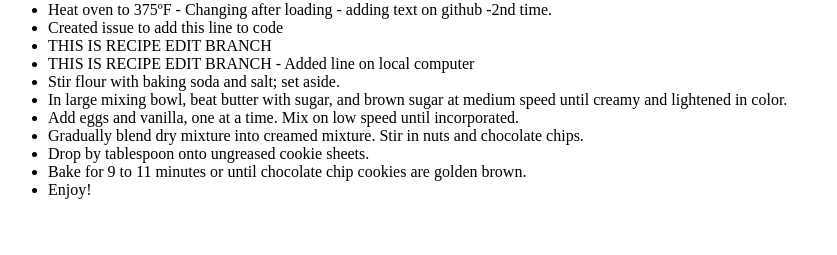
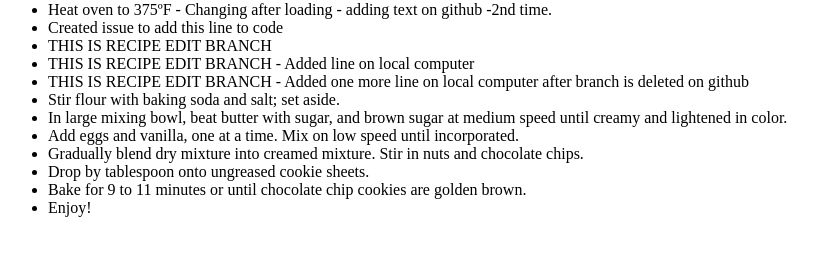
Before and after one commit to soumya1903/firstgithub, a plain HTML site: page secret recipe.htm in a window 1280 px wide. Shown: the part 339-594 px from the top of the page, without its empty margins (0-837 px from the left). Drawn offline with Linux system fonts and the light colour scheme.

Commit message:
added text on local computer after branch is deleted on github

```diff
--- a/secret recipe.htm
+++ b/secret recipe.htm
@@ -21,6 +21,7 @@
 <li>Created issue to add this line to code</li>
 <li>  THIS IS RECIPE EDIT BRANCH  </li>
 <li>  THIS IS RECIPE EDIT BRANCH - Added line on local computer  </li>
+<li>  THIS IS RECIPE EDIT BRANCH - Added one more line on local computer after branch is deleted on github  </li>
 <li>Stir flour with baking soda and salt; set aside.</li>
 <li>In large mixing bowl, beat butter with sugar, and brown sugar at medium speed until creamy and lightened in color.</li>
 <li>Add eggs and vanilla, one at a time. Mix on low speed until incorporated.</li>
```
